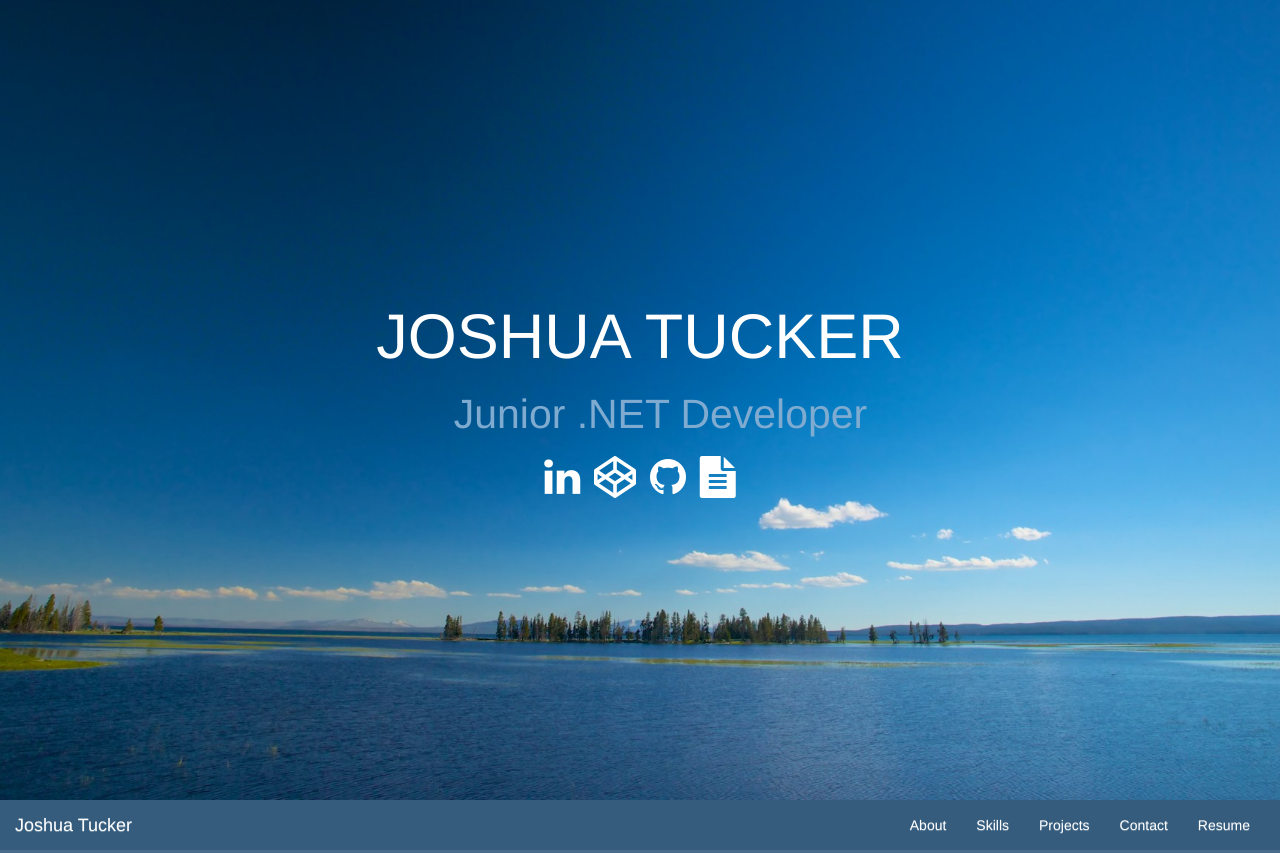
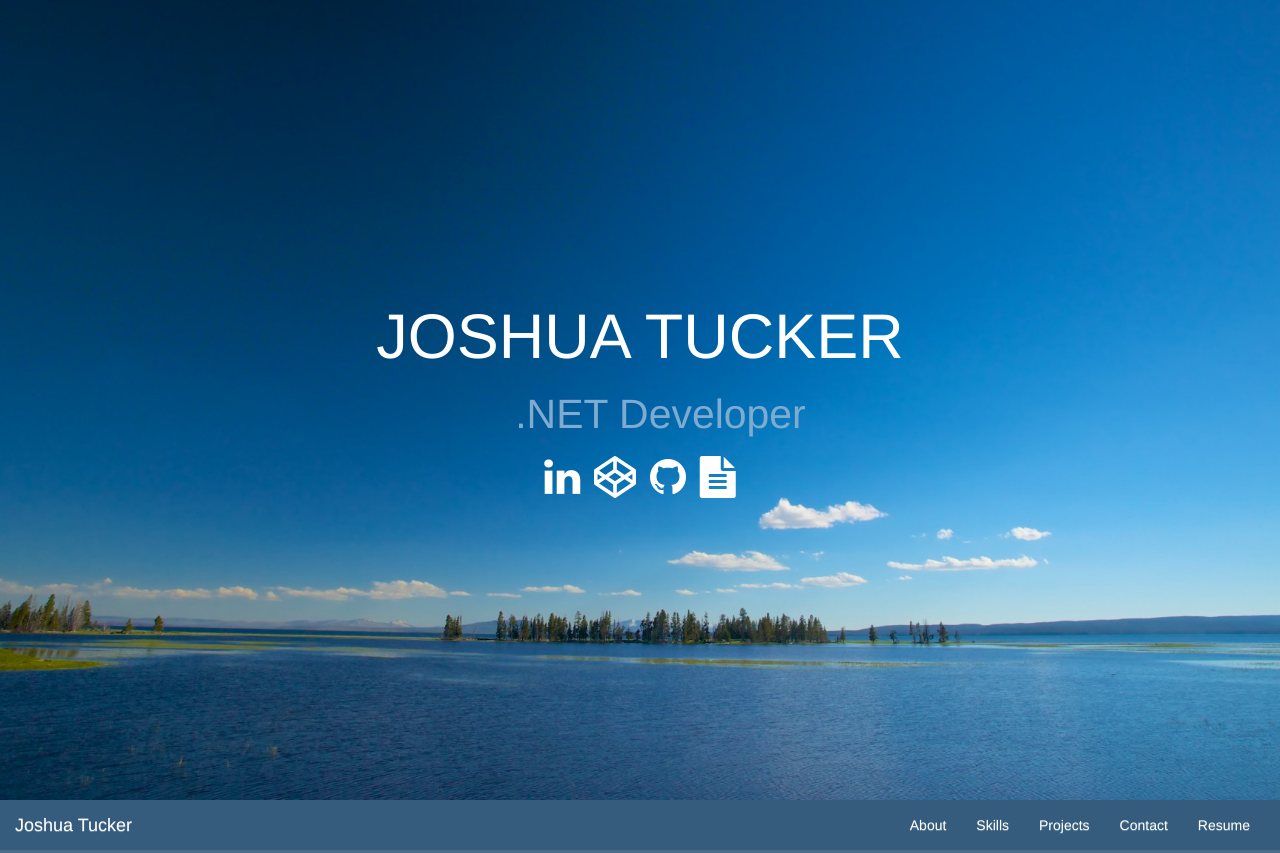
Before and after one commit to JTux/Beginner-Portfolio, a website: page index.html in a window 1280 px wide. Shown: the top 853 px of the page. Drawn offline with Linux system fonts and the light colour scheme; a web font is replaced by a local one.

Commit message:
Title Change

```diff
--- a/index.html
+++ b/index.html
@@ -31,7 +31,7 @@
   <!-- Header -->
   <header id="main-header">
     <div class="container" id="header-div">
-      <h1>JOSHUA TUCKER<br/><small>Junior .NET Developer</small></h1>
+      <h1>JOSHUA TUCKER<br/><small>.NET Developer</small></h1>
       <div class="container">
         <div class="row">
           <div class="col-md-12">
```
